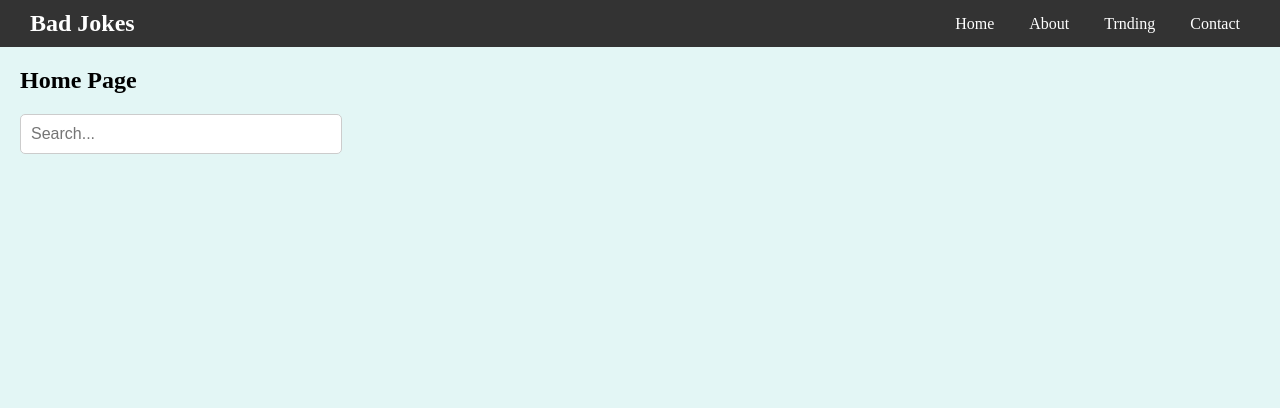
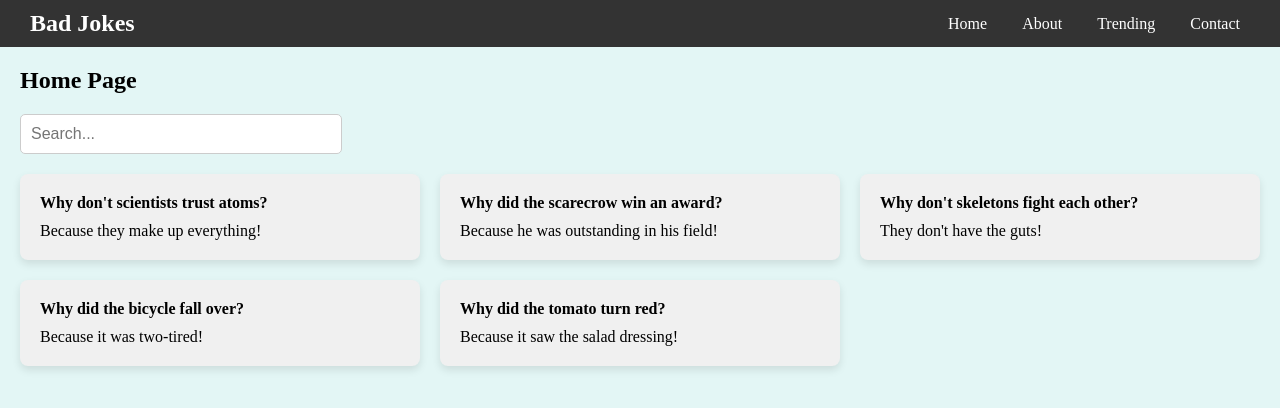
Before and after one commit to kalviumcommunity/S56_bad_jokes, a React (Vite) app in the folder client/Bad_Jokes/: page / in a window 1280 px wide. Shown: the top 408 px of the page. Built offline with nearby package versions, Linux system fonts and the light colour scheme.

Commit message:
Rendered the component with dummy data

```diff
--- a/client/Bad_Jokes/src/Pages/Home.css
+++ b/client/Bad_Jokes/src/Pages/Home.css
@@ -25,3 +25,23 @@ body{
     border-color: #007bff;
     box-shadow: 0 0 5px #007bff;
 }
+.jokes-container {
+    display: grid;
+    grid-template-columns: repeat(auto-fill, minmax(300px, 1fr));
+    gap: 20px;
+}
+
+.joke-card {
+    background-color: #f0f0f0;
+    padding: 20px;
+    border-radius: 8px;
+    box-shadow: 0 4px 8px rgba(0, 0, 0, 0.1);
+}
+
+.question {
+    font-weight: bold;
+}
+
+.answer {
+    margin-top: 10px;
+}
--- a/client/Bad_Jokes/src/Pages/Home.jsx
+++ b/client/Bad_Jokes/src/Pages/Home.jsx
@@ -1,6 +1,8 @@
 import React, { useState } from 'react';
 import Navbar from './Navbar';
 import './Home.css';
+import data from '../data.json';
+
 const Home = () => {
     const [searchTerm, setSearchTerm] = useState('');
 
@@ -10,11 +12,18 @@ const Home = () => {
 
     return (
         <div>
-            <Navbar/>
+            <Navbar />
             <div className='home'>
-            <h1>Home Page</h1>
-            <input type="text" value={searchTerm} onChange={handleSearch} placeholder="Search..." />
-
+                <h1>Home Page</h1>
+                <input type="text" value={searchTerm} onChange={handleSearch} placeholder="Search..." />
+                <div className="jokes-container">
+                    {data.jokes.map((joke, index) => (
+                        <div className="joke-card" key={index}>
+                            <p className="question">{joke.question}</p>
+                            <p className="answer">{joke.answer}</p>
+                        </div>
+                    ))}
+                </div>
             </div>
         </div>
     );
--- a/client/Bad_Jokes/src/Pages/Navbar.jsx
+++ b/client/Bad_Jokes/src/Pages/Navbar.jsx
@@ -8,7 +8,7 @@ function NavigationBar() {
             <ul className="nav-menu">
                 <li className="nav-item"><a href="#">Home</a></li>
                 <li className="nav-item"><a href="#">About</a></li>
-                <li className="nav-item"><a href="#">Trnding</a></li>
+                <li className="nav-item"><a href="#">Trending</a></li>
                 <li className="nav-item"><a href="#">Contact</a></li>
             </ul>
         </nav>
--- /dev/null
+++ b/client/Bad_Jokes/src/data.json
@@ -0,0 +1,24 @@
+{
+  "jokes": [
+    {
+      "question": "Why don't scientists trust atoms?",
+      "answer": "Because they make up everything!"
+    },
+    {
+      "question": "Why did the scarecrow win an award?",
+      "answer": "Because he was outstanding in his field!"
+    },
+    {
+      "question": "Why don't skeletons fight each other?",
+      "answer": "They don't have the guts!"
+    },
+    {
+      "question": "Why did the bicycle fall over?",
+      "answer": "Because it was two-tired!"
+    },
+    {
+      "question": "Why did the tomato turn red?",
+      "answer": "Because it saw the salad dressing!"
+    }
+  ]
+}
```
